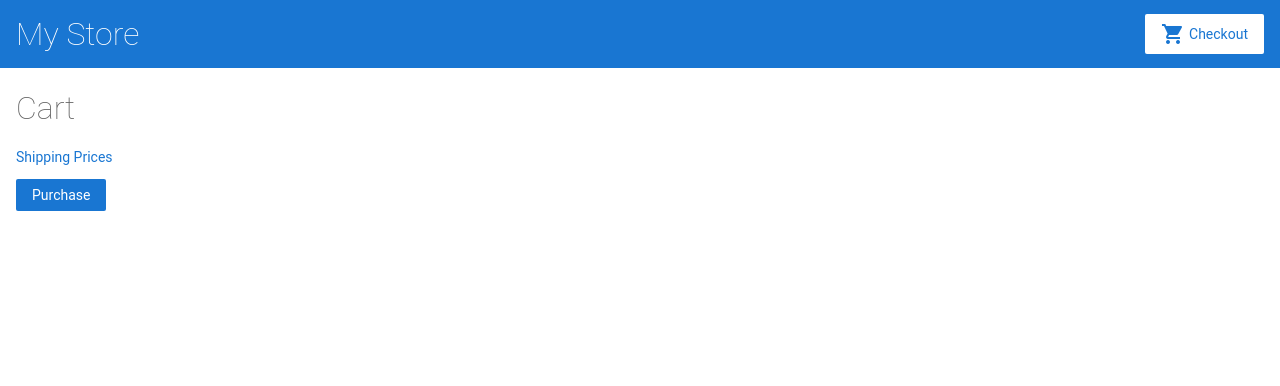
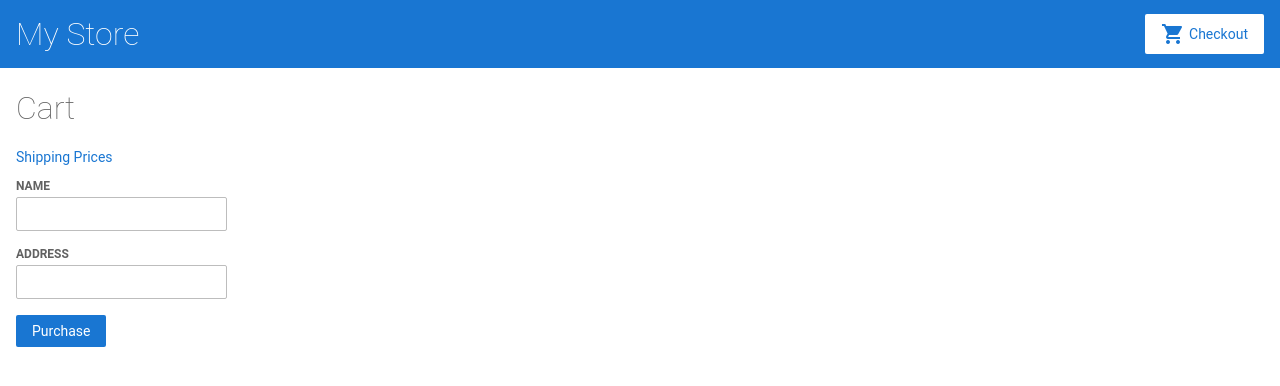
Before and after one commit to DoumSof99/Angular_First_Interaction, an Angular app: page /cart in a window 1280 px wide. Shown: the top 386 px of the page. Built offline with nearby package versions, Linux system fonts and the light colour scheme.

Commit message:
Created the checkout form

```diff
--- a/src/app/cart/cart.component.html
+++ b/src/app/cart/cart.component.html
@@ -9,6 +9,14 @@
   {{ i.price | currency }}
 </div>
 
-<form [formGroup]="checkoutForm">
+<form [formGroup]="checkoutForm" (ngSubmit)="onSubmit()">
+  <div>
+    <label for="name"> Name </label>
+    <input id="name" type="text" formControlName="name" />
+  </div>
+  <div>
+    <label for="address">Address</label>
+    <input id="address" type="text" formControlName="address" />
+  </div>
   <button class="button" type="submit">Purchase</button>
 </form>
```
